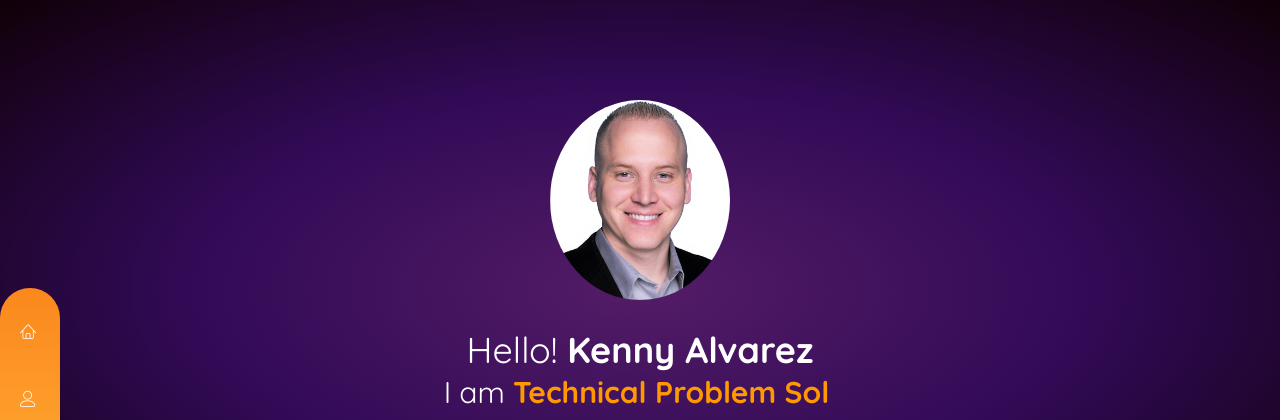
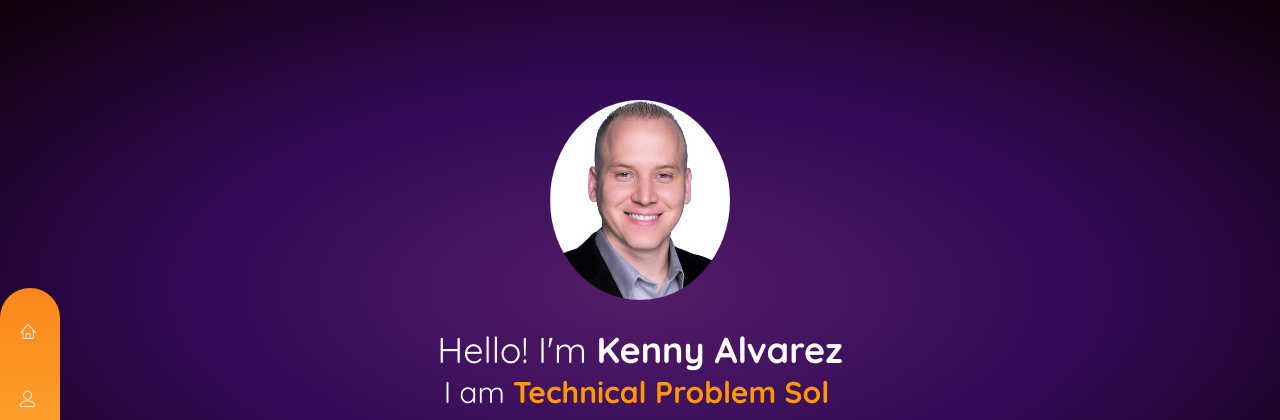
Before and after one commit to kennyalvarez/kennyalvarez.github.io, a plain HTML site: page resume.html in a window 1280 px wide. Shown: the top 420 px of the page. Drawn offline with Linux system fonts and the light colour scheme.

Commit message:
Update resume.html

```diff
--- a/resume.html
+++ b/resume.html
@@ -106,7 +106,7 @@ height="0" width="0" style="display:none;visibility:hidden"></iframe></noscript>
 
             <div class="col-sm-12 text-center">
                 <img class="intro-hero-img" src="assets/img/hero-round.png" alt="">
-                <h1 class="hero-title">Hello! <strong>Kenny Alvarez</strong>
+                <h1 class="hero-title">Hello! I'm <strong>Kenny Alvarez</strong>
                 </h1>
                 <p class="hero-tagline">
                     I am
```
